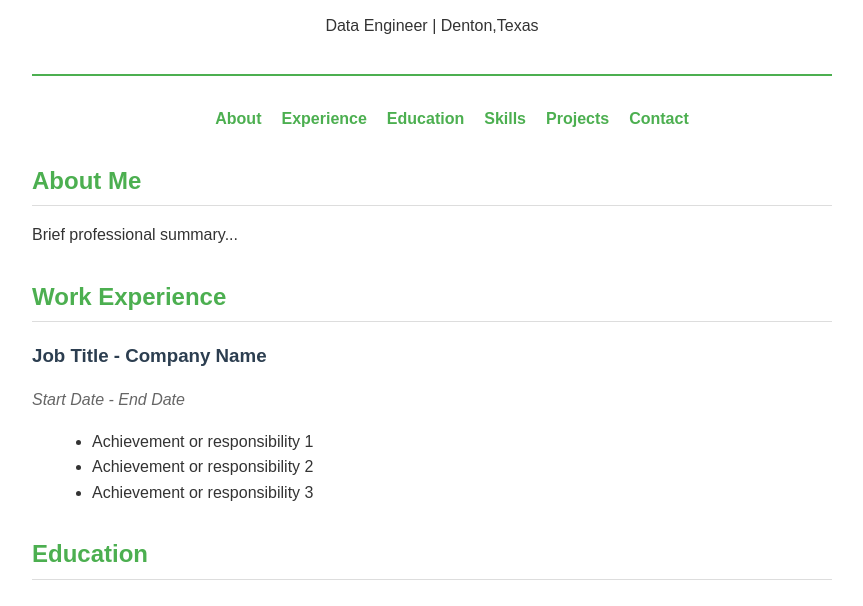
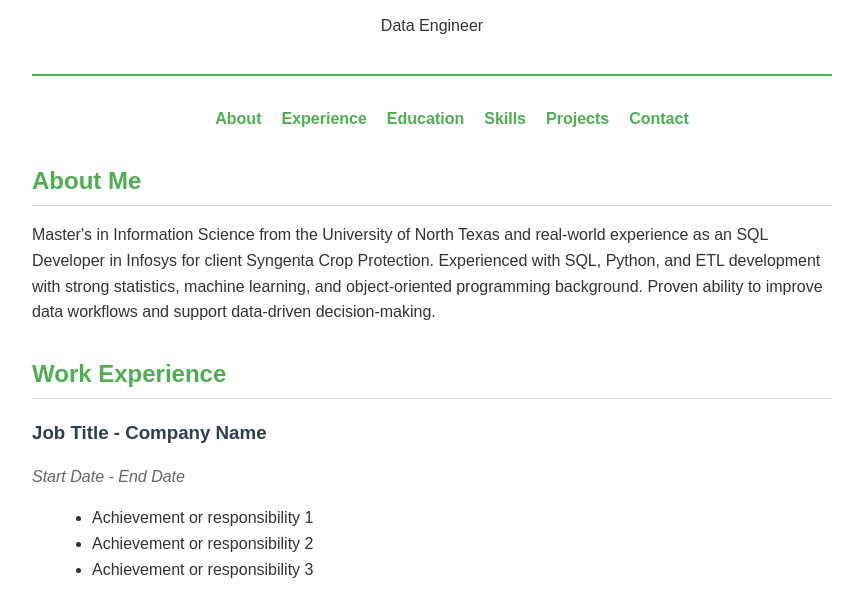
Before and after one commit to ShelcyG/ShelcyG.github.io, a plain HTML site: page index.html in a window 1280 px wide. Shown: the part 114-720 px from the top of the page, without its empty margins (208-1071 px from the left). Drawn offline with Linux system fonts and the light colour scheme.

Commit message:
Update About Me section with professional summary

```diff
--- a/index.html
+++ b/index.html
@@ -9,7 +9,7 @@
 <body>
     <header>
         <h1>Shelcy Govada</h1>
-        <p>Data Engineer | Denton,Texas</p>
+        <p>Data Engineer</p>
     </header>
 
     <nav>
@@ -26,7 +26,13 @@
     <main>
         <section id="about">
             <h2>About Me</h2>
-            <p>Brief professional summary...</p>
+            <p>
+                Master's in Information Science from the University of North Texas and real-world experience as
+                an SQL Developer in Infosys for client Syngenta Crop Protection. Experienced with SQL, Python,
+                and ETL development with strong statistics, machine learning, and object-oriented
+                programming background. Proven ability to improve data workflows and support data-driven
+                decision-making.
+            </p>
         </section>
 
         <section id="experience">
@@ -87,8 +93,7 @@
         <section id="contact">
             <h2>Contact</h2>
             <div class="contact-info">
-                <p>📧 your.email@example.com</p>
-                <p>📱 (123) 456-7890</p>
+                <p>📧 shelcygovada44@example.com</p>
                 <p>🔗 <a href="https://linkedin.com/in/yourprofile">LinkedIn</a></p>
                 <p>🌐 <a href="https://github.com/yourusername">GitHub</a></p>
             </div>
@@ -96,8 +101,3 @@
     </main>
 </body>
 </html>
-
-<header>
-    <h1>Your Name - Senior Developer / Lead Engineer</h1>
-    <p>Full Stack Developer | New York / Software Engineer | San Francisco</p>
-</header>
```
